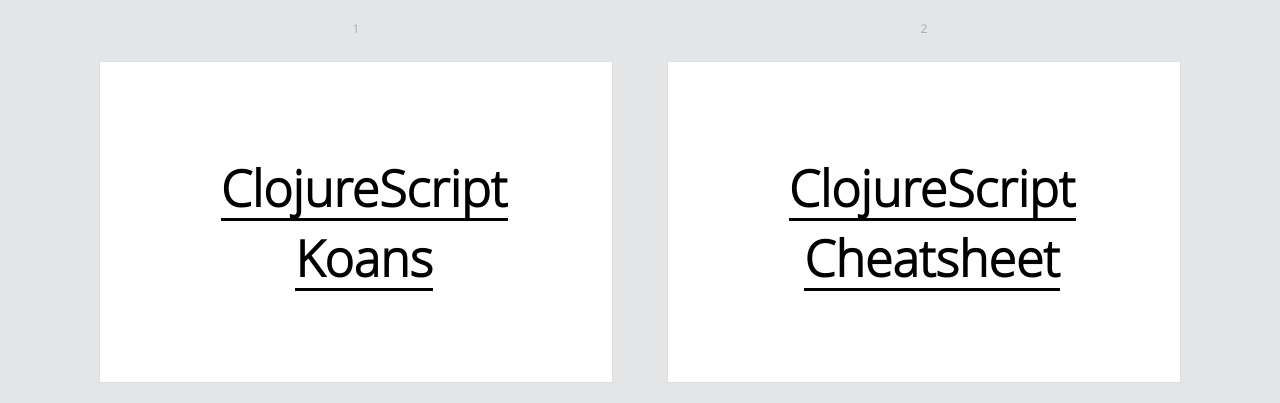
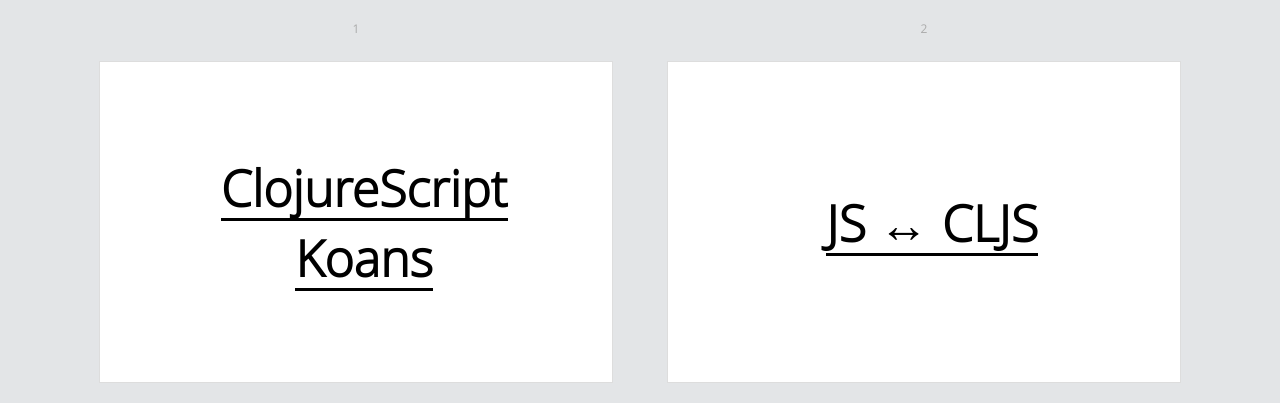
Before and after one commit to roman01la/cljs-for-js-devs, a plain HTML site: page index.html in a window 1280 px wide. Shown: the part 549-952 px from the top of the page. Drawn offline with Linux system fonts and the light colour scheme.

Commit message:
➕  js-cljs syn

```diff
--- a/index.html
+++ b/index.html
@@ -42,6 +42,10 @@
 
   <section class="slide shout"><div>
     <h2><a href="http://clojurescriptkoans.com/">ClojureScript Koans</a></h2>
+  </div></section>
+
+  <section class="slide shout"><div>
+    <h2><a href="https://kanaka.github.io/clojurescript/web/synonym.html">JS ↔ CLJS</a></h2>
   </div></section>
 
   <section class="slide shout"><div>
```
